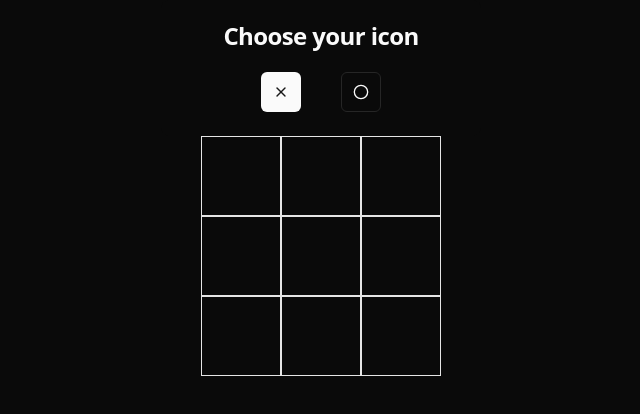
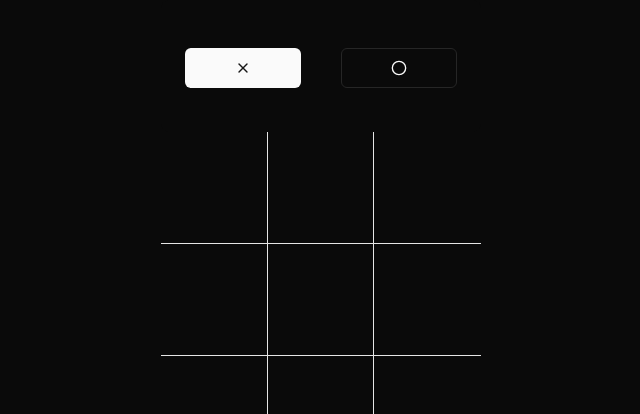
Before and after one commit to Abhi-m-anue/tic-tac-toe, a React (Vite) app: page /game in a window 1280 px wide. Shown: the top 414 px of the page, without its empty margins (319-959 px from the left). Built offline with nearby package versions, Linux system fonts and the light colour scheme.

Commit message:
style changes

```diff
--- a/src/components/Board.tsx
+++ b/src/components/Board.tsx
@@ -2,16 +2,16 @@ import { X, Circle } from "lucide-react";
 
 interface Props {
   board: string[];
-  handleGame : (index : number) => void;
+  handleGame: (index: number) => void;
 }
 
 const Board = ({ board, handleGame }: Props) => {
   return (
     <>
-      <div className="grid grid-rows-3 grid-cols-3 w-60 mx-auto text-white">
-        {board.map((cell: string,index : number) => {
+      <div className="grid grid-rows-3 grid-cols-3 w-80 mx-auto text-white">
+        {/* {board.map((cell: string,index : number) => {
           return (
-            <div className="flex items-center justify-center border h-20" onClick={()=>{handleGame(index)}} key={index}>
+            <div className="flex items-center justify-center border h-28" onClick={()=>{handleGame(index)}} key={index}>
               {cell === "null" ? (
                 ""
               ) : cell === "x" ? (
@@ -22,6 +22,134 @@ const Board = ({ board, handleGame }: Props) => {
             </div>
           );
         })}
+        below method of creating board is used to make the board border styling easy
+         */}
+        <div
+          className="flex items-center justify-center border-r border-b h-28"
+          onClick={() => {
+            handleGame(0);
+          }}
+        >
+          {board[0] === "null" ? (
+            ""
+          ) : board[0] === "x" ? (
+            <X strokeWidth={3} size = {90} />
+          ) : (
+            <Circle strokeWidth={3} size = {70} />
+          )}
+        </div>
+        <div
+          className="flex items-center justify-center h-28 border-b border-r"
+          onClick={() => {
+            handleGame(1);
+          }}
+        >
+          {board[1] === "null" ? (
+            ""
+          ) : board[1] === "x" ? (
+            <X strokeWidth={3} size = {90} />
+          ) : (
+            <Circle strokeWidth={3} size = {70} />
+          )}
+        </div>
+        <div
+          className="flex items-center justify-center border-b h-28"
+          onClick={() => {
+            handleGame(2);
+          }}
+        >
+          {board[2] === "null" ? (
+            ""
+          ) : board[2] === "x" ? (
+            <X strokeWidth={3} size = {90} />
+          ) : (
+            <Circle strokeWidth={3} size = {70} />
+          )}
+        </div>
+        <div
+          className="flex items-center justify-center border-b border-r h-28"
+          onClick={() => {
+            handleGame(3);
+          }}
+        >
+          {board[3] === "null" ? (
+            ""
+          ) : board[3] === "x" ? (
+            <X strokeWidth={3} size = {90} />
+          ) : (
+            <Circle strokeWidth={3} size = {70} />
+          )}
+        </div>
+        <div
+          className="flex items-center justify-center border-b border-r h-28"
+          onClick={() => {
+            handleGame(4);
+          }}
+        >
+          {board[4] === "null" ? (
+            ""
+          ) : board[4] === "x" ? (
+            <X strokeWidth={3} size = {90} />
+          ) : (
+            <Circle strokeWidth={3} size = {70} />
+          )}
+        </div>
+        <div
+          className="flex items-center justify-center border-b h-28"
+          onClick={() => {
+            handleGame(5);
+          }}
+        >
+          {board[5] === "null" ? (
+            ""
+          ) : board[5] === "x" ? (
+            <X strokeWidth={3} size = {90} />
+          ) : (
+            <Circle strokeWidth={3} size = {70} />
+          )}
+        </div>
+        <div
+          className="flex items-center justify-center border-r h-28"
+          onClick={() => {
+            handleGame(6);
+          }}
+        >
+          {board[6] === "null" ? (
+            ""
+          ) : board[6] === "x" ? (
+            <X strokeWidth={3} size = {90} />
+          ) : (
+            <Circle strokeWidth={3} size = {70} />
+          )}
+        </div>
+        <div
+          className="flex items-center justify-center border-r h-28"
+          onClick={() => {
+            handleGame(7);
+          }}
+        >
+          {board[7] === "null" ? (
+            ""
+          ) : board[7] === "x" ? (
+            <X strokeWidth={3} size = {90} />
+          ) : (
+            <Circle strokeWidth={3} size = {70} />
+          )}
+        </div>
+        <div
+          className="flex items-center justify-center h-28"
+          onClick={() => {
+            handleGame(8);
+          }}
+        >
+          {board[8] === "null" ? (
+            ""
+          ) : board[8] === "x" ? (
+            <X strokeWidth={3} size = {90} />
+          ) : (
+            <Circle strokeWidth={3} size = {70} />
+          )}
+        </div>
       </div>
     </>
   );
--- a/src/pages/Game.tsx
+++ b/src/pages/Game.tsx
@@ -1,10 +1,8 @@
 import Board from "@/components/Board";
-import { useEffect, useState } from "react";
+import { useState } from "react";
 import {
   Card,
   CardContent,
-  CardDescription,
-  CardFooter,
   CardHeader,
   CardTitle,
 } from "@/components/ui/card";
@@ -132,12 +130,13 @@ const Game = () => {
 
   return (
     <>
-      <Card className="w-80 mx-auto border-none shadow-none dark">
+      <Card className="w-80 mx-auto border-none shadow-none dark pb-5">
         <CardHeader>
-          <CardTitle className="text-center">Choose your icon</CardTitle>
+          <CardTitle className="text-center"></CardTitle>
         </CardHeader>
         <CardContent className="flex justify-center gap-10">
           <Button
+            className="w-36"
             variant={`${playerChoice === "x" ? "default" : "outline"}`}
             size="icon"
             onClick={() => setPlayerChoice("x")}
@@ -145,6 +144,7 @@ const Game = () => {
             <X className="h-4 w-4" />
           </Button>
           <Button
+          className="w-36"
             variant={`${playerChoice === "x" ? "outline" : "default"}`}
             size="icon"
             onClick={() => setPlayerChoice("o")}
```
